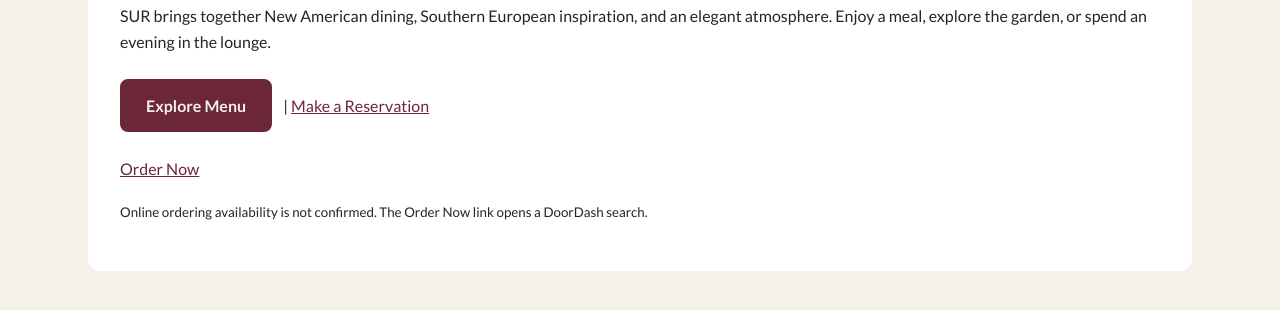
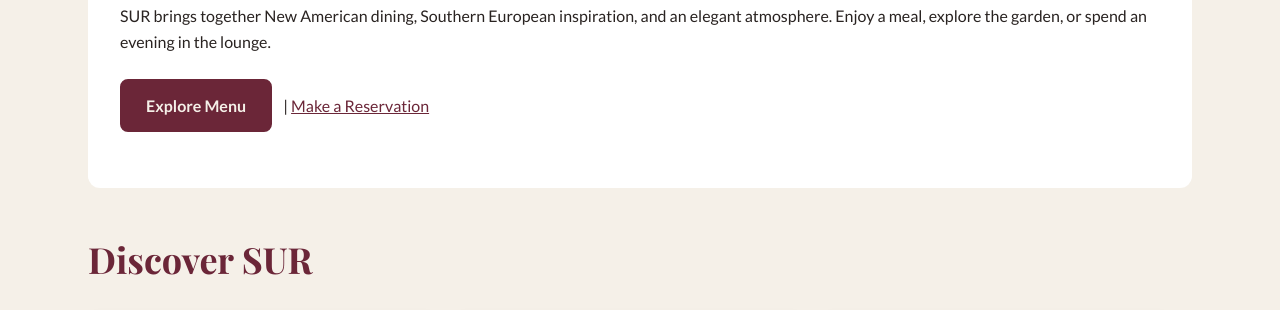
Before and after one commit to holi6552-collab/SUR-resturuant, a plain HTML site: page index.html in a window 1280 px wide. Shown: the part 838-1148 px from the top of the page. Drawn offline with nearby package versions, Linux system fonts and the light colour scheme.

Commit message:
Remove DoorDash ordering links from index.html
Removed online ordering information and links to DoorDash.

```diff
--- a/index.html
+++ b/index.html
@@ -27,8 +27,7 @@
             <img src="images/sur-outdoor-dining.jpg" alt="SUR dining area with white tablecloths, flowers, and chandeliers" width="700">
             <p>SUR brings together New American dining, Southern European inspiration, and an elegant atmosphere. Enjoy a meal, explore the garden, or spend an evening in the lounge.</p>
             <p><a href="menu.html">Explore Menu</a> | <a href="https://www.opentable.com/r/sur-restaurant-west-hollywood" target="_blank" rel="noopener noreferrer">Make a Reservation</a></p>
-            <p><a href="https://www.doordash.com/search/store/sur%20restaurant%20west%20hollywood/" target="_blank" rel="noopener noreferrer">Order Now</a></p>
-            <p><small>Online ordering availability is not confirmed. The Order Now link opens a DoorDash search.</small></p>
+
         </section>
 
         <!-- Restaurant highlights -->
```
